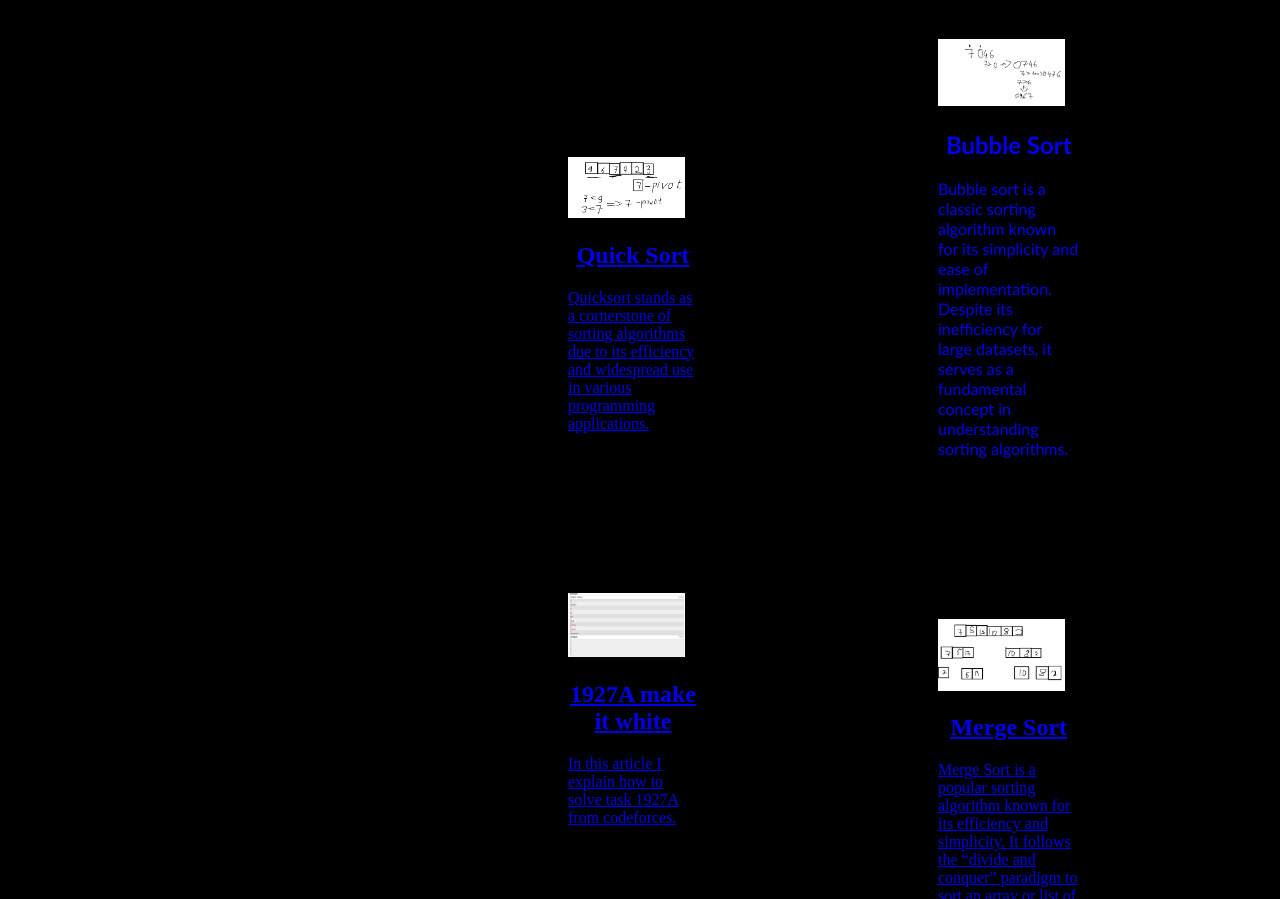
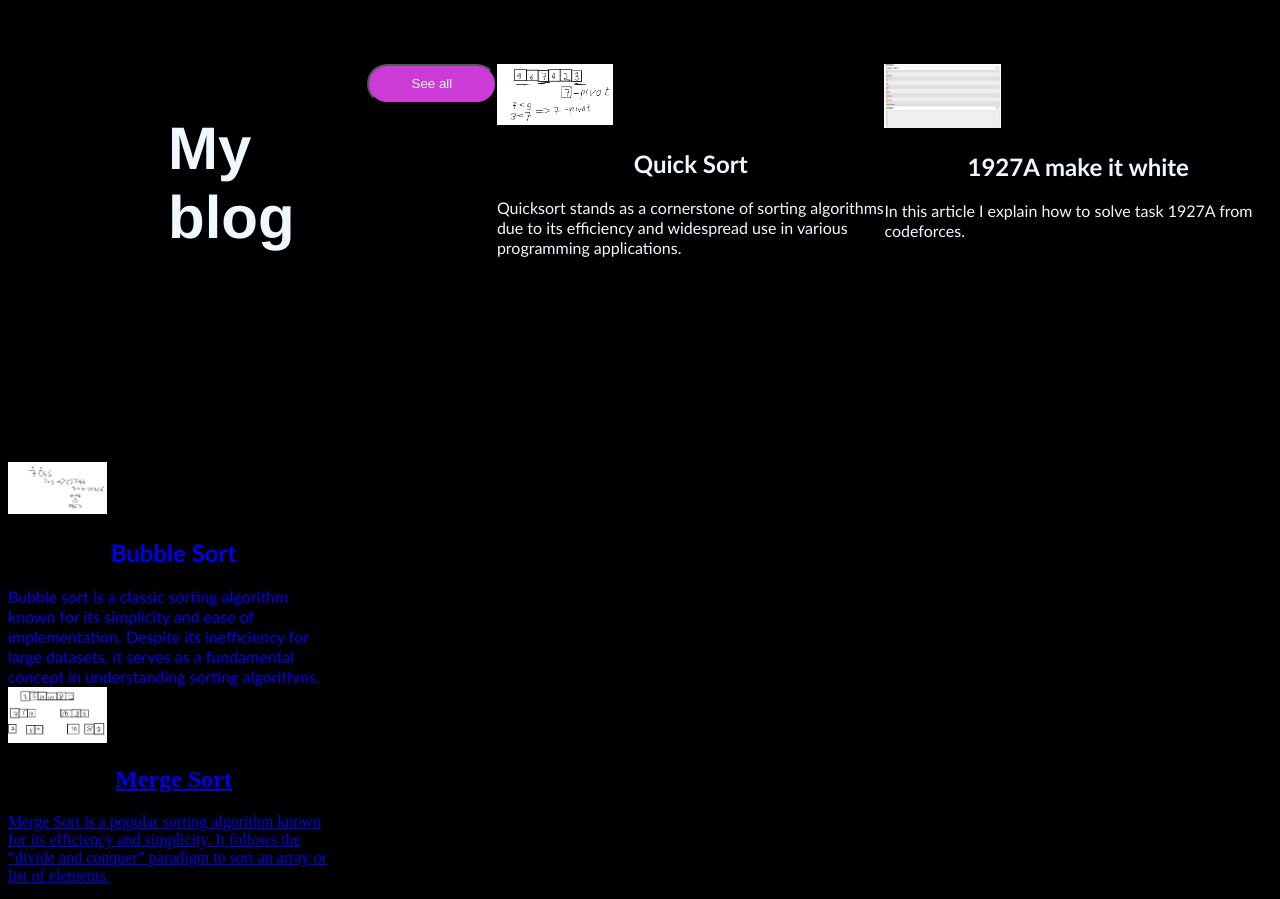
Before and after one commit to aldiar52/nduundand, a plain HTML site: page AldiarProject95/Aldiarwall201.html in a window 1280 px wide. Shown: the part 1901-2800 px from the top of the page. Drawn offline with Linux system fonts and the light colour scheme.

Commit message:
Update Aldiarcss.css

```diff
--- a/AldiarProject95/Aldiarcss.css
+++ b/AldiarProject95/Aldiarcss.css
@@ -35,8 +35,8 @@ Header{
     flex-direction: column;
 }
 .main{
-    margin-left: 50vh;
     display: flex;
+    justify-content: center;
 }
 .first{
     display: block;
@@ -48,7 +48,7 @@ Header{
     font-family: 'Gill Sans', 'Gill Sans MT', Calibri, 'Trebuchet MS', sans-serif;
 }
 .first, img{
-    width: 90%;
+    width: 30%;
 }
 .ME{
     display:block;
@@ -71,12 +71,14 @@ Header{
     margin-top: 30vh;
 }
 .skills{
-    display: block;
-    margin-left:30vh;
+    display: flex;
+    flex-direction: column;
+    justify-content: center;
+    align-items: center;
+    margin-top: 20vh;
 }
 .skill{
-    margin-left: 40vh;
-    margin-top: 20vh;
+
 }
 .circle{
     height: 20px;
@@ -153,9 +155,7 @@ height: 20px;
 }
 .project{
     display: block;
-}
-.projects{
-
+    margin-top: 20vh;
 }
 .istorik{
     width:15%;
@@ -170,17 +170,26 @@ height: 20px;
 }
 .blog{
     display: flex;
+    flex-direction: column;
+    justify-content: center;
+    align-items: center;
     margin-top: 20vh;
 }
 .mainblog{
-
-    margin-left: 70vh;
-    display: block;
+    display: flex;
 }
-.mainblog h1{
+.mainblog p{
+    font-size:20px;
+}
+.mainblog a{
+    text-decoration: none;
+    color: aliceblue;
+    font-family: 'Gill Sans', 'Gill Sans MT', Calibri, 'Trebuchet MS', sans-serif;
+}
+.blog h1{
     font-size: 60px;
 }
-.mainblog button{
+.blog button{
     width:130px;
     height: 40px;
     border-radius: 40px;
@@ -189,32 +198,35 @@ height: 20px;
     background-color: rgb(204, 59, 214);
 }
 .bubble{
-    margin-left: 30vh;
-    width: 40%;
-    margin-top: 20vh;
+    width: 30%;
 }
 .bubble a{
     text-decoration: none;
     font-family: 'Gill Sans', 'Gill Sans MT', Calibri, 'Trebuchet MS', sans-serif;
 }
 .merge{
-    margin-left: 30vh;
-    width: 40%;
-    margin-top: 20vh;
+    width: 30%;
 }
 .stolbr{
-    display: block;
-    margin-right: 100vh;
-    margin-top: 20vh;
+    display: flex;
+    flex-direction: column;
+    padding-top: 20vh;
+    padding-right: 20vh;
+    justify-content: right;
 }
+
 .stolbl{
-    display: block;
+    display: flex;
+    flex-direction: column;
+    padding-top: 20vh;
+    padding-left: 20vh;
 }
 .quick{
-    margin-top: 20vh;
+    width: 40%;
 }
 .white{
-    margin-top: 20vh;
+
+    width: 40%;
 }
 .contact{
     display: block;
```
